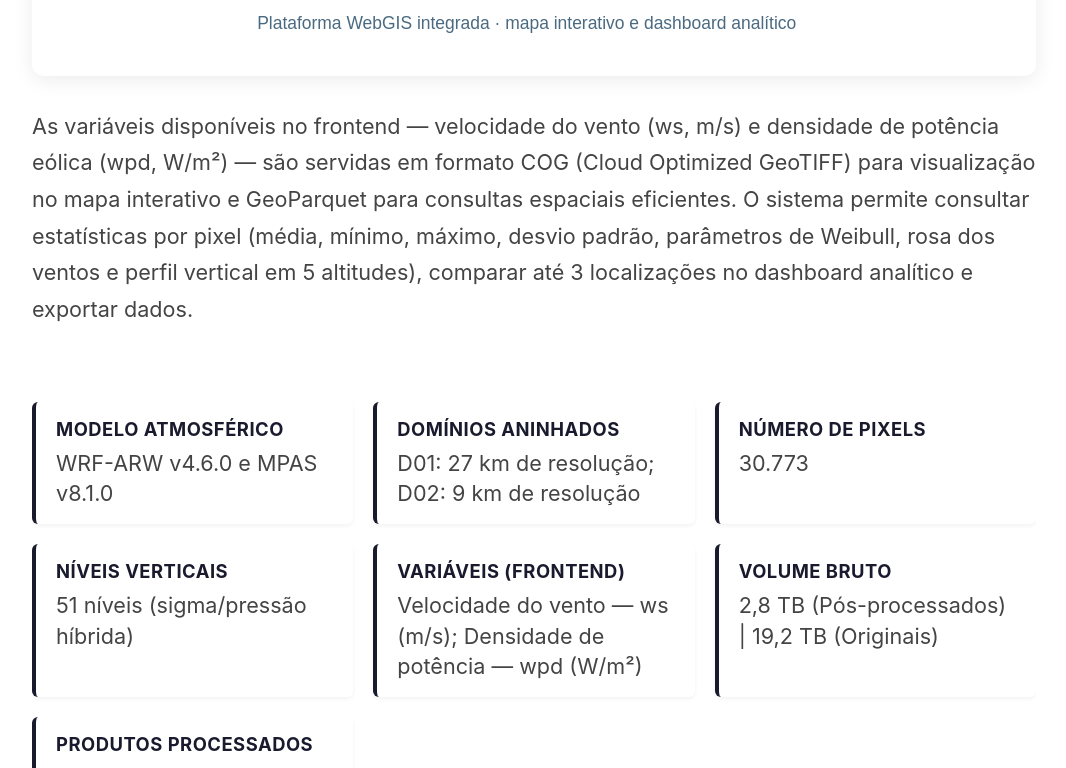
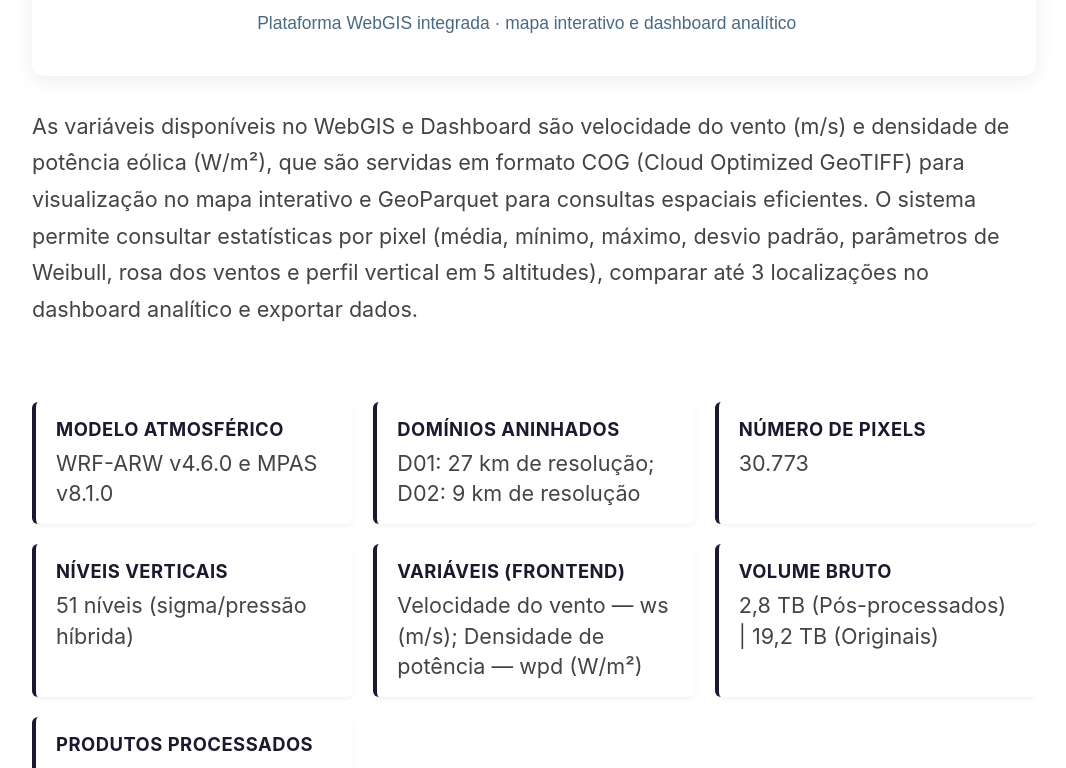
Before and after one commit to diogonsramos/cnpq-offshore-wind-webgis, a React (Vite) app: page /#/home in a window 1280 px wide. Shown: the part 2721-3489 px from the top of the page, without its empty margins (106-1172 px from the left). Built offline with nearby package versions, Linux system fonts and the light colour scheme.

Commit message:
fix(landing): remove terminologia tecnica excessiva e atualiza texto da fonte CMIP6

```diff
--- a/src/components/LandingPage.tsx
+++ b/src/components/LandingPage.tsx
@@ -391,7 +391,7 @@
             </div>
             <p className="lp-citation">
               <strong>Referência:</strong> Xu, Z., Han, Y., Tam, CY. et al. Bias-corrected CMIP6 global dataset for dynamical downscaling of the historical and future climate (1979–2100). <em>Sci Data</em> 8, 293 (2021). <a href="https://doi.org/10.1038/s41597-021-01079-3" target="_blank" rel="noreferrer">https://doi.org/10.1038/s41597-021-01079-3</a><br/>
-              <strong>Dados:</strong> <a href="https://www.scidb.cn/en/detail?dataSetId=791587189614968832" target="_blank" rel="noreferrer">https://www.scidb.cn/en/detail?dataSetId=791587189614968832</a>
+              <strong>Dados CMIP6 gerados por Xu et al. (2021) e usados neste projeto:</strong> <a href="https://www.scidb.cn/en/detail?dataSetId=791587189614968832" target="_blank" rel="noreferrer">https://www.scidb.cn/en/detail?dataSetId=791587189614968832</a>
             </p>
           </div>
         </div>
--- a/src/i18n/en.ts
+++ b/src/i18n/en.ts
@@ -428,5 +428,5 @@
   'landing.tech.p2': 'To achieve this, the project maps the wind potential using high-resolution regional climate simulations with two atmospheric models: WRF-ARW v4.6.0 (with nested domains refined to 9 km on the coast) and MPAS v8.1.0 (with a variable-resolution global mesh, also refined to ~9 km).',
   'landing.tech.p3': 'Boundary conditions come from two databases: the ERA5 reanalysis (observational reference for 2004–2024) and CMIP6 BC (Xu et al. 2021), a bias-corrected ensemble of 18 climate models for the historical period (2004–2014) and future projections (2015–2050).',
   'landing.tech.p4': 'Future projections consider the climate scenarios SSP2-4.5 (moderate mitigation, radiative forcing of ~4.5 W/m²) and SSP5-8.5 (high emissions, ~8.5 W/m²). After dynamical downscaling, all experiments were standardized to a ~9 km resolution grid.',
-  'landing.tech.p5': 'The variables available on the frontend — wind speed (ws, m/s) and wind power density (wpd, W/m²) — are served in COG (Cloud Optimized GeoTIFF) format for visualization on the interactive map and GeoParquet for efficient spatial queries. The system allows users to query pixel statistics (mean, minimum, maximum, standard deviation, Weibull parameters, wind roses, and vertical profile at 5 altitudes), compare up to 3 locations in the analytical dashboard, and export data.'
+  'landing.tech.p5': 'The variables available in the WebGIS and Dashboard are wind speed (m/s) and wind power density (W/m²), which are served in COG (Cloud Optimized GeoTIFF) format for visualization on the interactive map and GeoParquet for efficient spatial queries. The system allows users to query pixel statistics (mean, minimum, maximum, standard deviation, Weibull parameters, wind roses, and vertical profile at 5 altitudes), compare up to 3 locations in the analytical dashboard, and export data.'
 }
--- a/src/i18n/es.ts
+++ b/src/i18n/es.ts
@@ -446,5 +446,5 @@
   'landing.tech.p2': 'Para ello, el proyecto mapea el potencial eólico utilizando simulaciones climáticas regionales de alta resolución con dos modelos atmosféricos: WRF-ARW v4.6.0 (con dominios anidados refinados a 9 km en la costa) y MPAS v8.1.0 (con malla global de resolución variable, también refinada a ~9 km).',
   'landing.tech.p3': 'Las condiciones de contorno provienen de dos bases de datos: el reanálisis ERA5 (referencia observacional para 2004–2024) y el CMIP6 BC (Xu et al. 2021), un conjunto bias-corrected de 18 modelos climáticos para el período histórico (2004–2014) y proyecciones futuras (2015–2050).',
   'landing.tech.p4': 'Las proyecciones futuras contemplan los escenarios climáticos SSP2-4.5 (mitigación moderada, forzamiento radiativo de ~4,5 W/m²) y SSP5-8.5 (emisiones elevadas, ~8,5 W/m²). Tras el downscaling dinámico, todos los experimentos se estandarizaron a una cuadrícula de ~9 km de resolución.',
-  'landing.tech.p5': 'Las variables disponibles en el frontend — velocidad del viento (ws, m/s) y densidad de potencia eólica (wpd, W/m²) — se sirven en formato COG (Cloud Optimized GeoTIFF) para visualización en el mapa interactivo y GeoParquet para consultas espaciales eficientes. El sistema permite consultar estadísticas por píxel (media, mínimo, máximo, desviación estándar, parámetros Weibull, rosas de los vientos y perfil vertical a 5 altitudes), comparar hasta 3 ubicaciones en el dashboard y exportar datos.'
+  'landing.tech.p5': 'Las variables disponibles en el WebGIS y Dashboard son velocidad del viento (m/s) y densidad de potencia eólica (W/m²), que se sirven en formato COG (Cloud Optimized GeoTIFF) para visualización en el mapa interactivo y GeoParquet para consultas espaciales eficientes. El sistema permite consultar estadísticas por píxel (media, mínimo, máximo, desviación estándar, parámetros Weibull, rosas de los vientos y perfil vertical a 5 altitudes), comparar hasta 3 ubicaciones en el dashboard y exportar datos.'
 }
--- a/src/i18n/pt-BR.ts
+++ b/src/i18n/pt-BR.ts
@@ -429,5 +429,5 @@
   'landing.tech.p2': 'Para isso, o projeto mapeia o potencial eólico utilizando simulações climáticas regionais de alta resolução com dois modelos atmosféricos: WRF-ARW v4.6.0 (com domínios aninhados refinados para 9 km na costa) e MPAS v8.1.0 (com malha global de resolução variável, também refinada para ~9 km).',
   'landing.tech.p3': 'As condições de contorno provêm de duas bases de dados: a reanálise ERA5 (referência observacional para 2004–2024) e o CMIP6 BC (Xu et al. 2021), um conjunto bias-corrected de 18 modelos climáticos para o período histórico (2004–2014) e projeções futuras (2015–2050).',
   'landing.tech.p4': 'As projeções futuras contemplam os cenários climáticos SSP2-4.5 (mitigação moderada, forçante radiativa de ~4,5 W/m²) e SSP5-8.5 (emissões elevadas, ~8,5 W/m²). Após o downscaling dinâmico, todos os experimentos foram padronizados para uma grade de ~9 km de resolução.',
-  'landing.tech.p5': 'As variáveis disponíveis no frontend — velocidade do vento (ws, m/s) e densidade de potência eólica (wpd, W/m²) — são servidas em formato COG (Cloud Optimized GeoTIFF) para visualização no mapa interativo e GeoParquet para consultas espaciais eficientes. O sistema permite consultar estatísticas por pixel (média, mínimo, máximo, desvio padrão, parâmetros de Weibull, rosa dos ventos e perfil vertical em 5 altitudes), comparar até 3 localizações no dashboard analítico e exportar dados.'
+  'landing.tech.p5': 'As variáveis disponíveis no WebGIS e Dashboard são velocidade do vento (m/s) e densidade de potência eólica (W/m²), que são servidas em formato COG (Cloud Optimized GeoTIFF) para visualização no mapa interativo e GeoParquet para consultas espaciais eficientes. O sistema permite consultar estatísticas por pixel (média, mínimo, máximo, desvio padrão, parâmetros de Weibull, rosa dos ventos e perfil vertical em 5 altitudes), comparar até 3 localizações no dashboard analítico e exportar dados.'
 }
```
